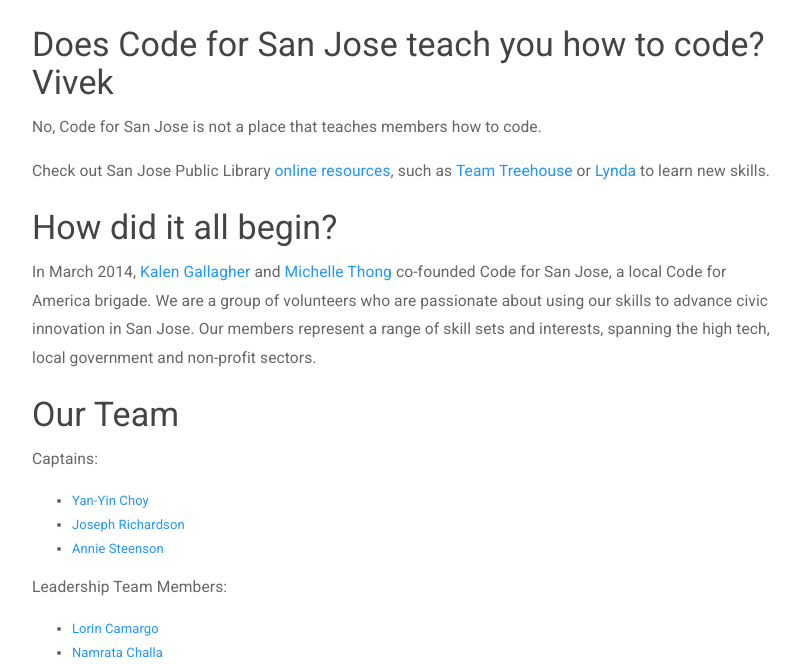
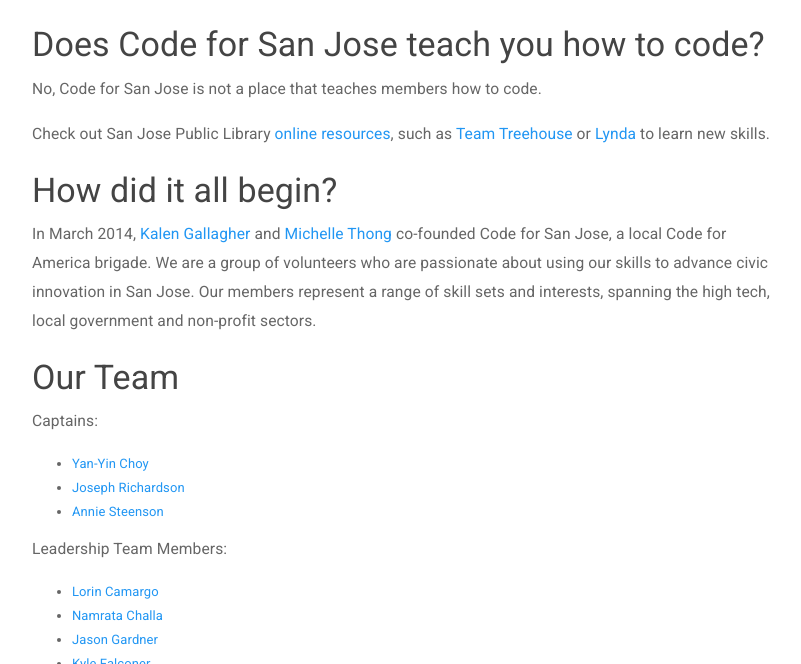
Before and after one commit to codeforsanjose/codeforsanjose.github.io, a Jekyll site: the page built from _docs/index.md, in a window 1280 px wide and 900 px high, scrolled down 1282 px, cut to the strip 236-900 px from the top of the window. Shown: the whole strip, without its empty margins (428-1229 px from the left). Built offline with Jekyll 4.4.1, drawn with Linux system fonts in a browser that asks for light colours; nearby versions of some CDN libraries.

Commit message:
maint: cleaning up code

```diff
--- a/_docs/index.md
+++ b/_docs/index.md
@@ -35,7 +35,7 @@ There are many ways to contribute non-technical skills, e.g. user research, desi
 Check out a creative video project made by our members [Lorin Camargo](https://www.linkedin.com/in/lorincamargo) and [Clarence Leung](https://github.com/clarle) to showcase the construction of a protected bikeway pop-up on 4th Street, between St. John and San Salvador in San Jose, California:
 <iframe width="560" height="315" src="https://www.youtube.com/embed/y1rJJxqDo7Y" frameborder="0" allowfullscreen></iframe>
 
-### Does Code for San Jose teach you how to code?Vivek
+### Does Code for San Jose teach you how to code?
 No, Code for San Jose is not a place that teaches members how to code.
 
 Check out San Jose Public Library [online resources](https://www.sjpl.org/blog/learn-how-code), such as [Team Treehouse](https://www.sjpl.org/treehouseaccount) or [Lynda](https://www.sjpl.org/eresource/lyndacom) to learn new skills.
```
